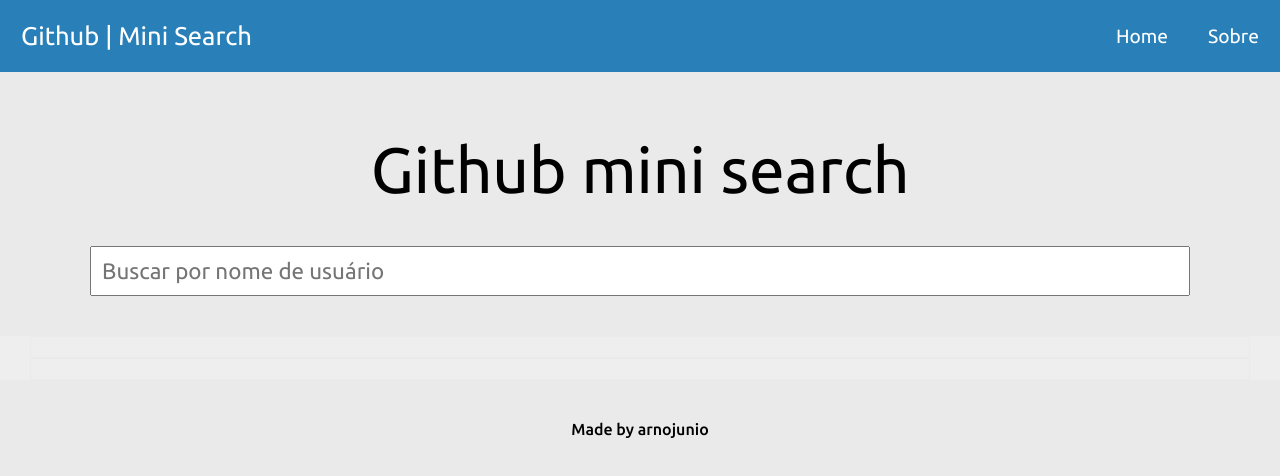
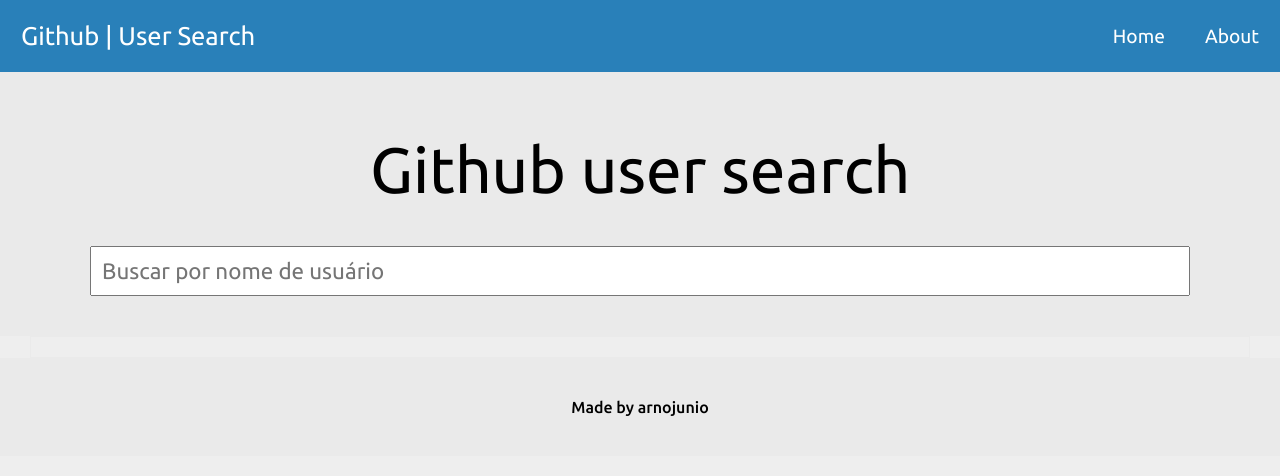
Before and after one commit to arnojunio/github-mini-search, a Vue app: page / in a window 1280 px wide. Shown: the top 476 px of the page. Built offline with nearby package versions, Linux system fonts and the light colour scheme.

Commit message:
novos arquivos

```diff
--- a/src/components/Header.vue
+++ b/src/components/Header.vue
@@ -1,11 +1,11 @@
 <template>
   <header class="main-header">
     <div class="main-header-content">
-      <h1><router-link to="/">Github | Mini Search</router-link></h1>
+      <h1><router-link to="/">Github | User Search</router-link></h1>
       <nav class="navbar">
         <ul class>
           <li><router-link to="/">Home</router-link></li>
-          <li><router-link to="/about">Sobre</router-link></li>
+          <li><router-link to="/about">About</router-link></li>
         </ul>
       </nav>
     </div>
--- a/src/components/Search.vue
+++ b/src/components/Search.vue
@@ -3,7 +3,7 @@
     <div class="main">
       <header class="main-content">
         <div class="box-search">
-          <h1>Github mini search</h1>
+          <h1>Github user search</h1>
 
           <input class="search" @change="getData" v-model="term" type="text" placeholder="Buscar por nome de usuário"
             required />
@@ -16,9 +16,9 @@
       <div class="img-search">
       </div>
     </div>
-    <div class="content">
+    <div class="content" v-show="found">
       <div class="result">
-        <div class="card" v-for="result in results" :key="result.name">
+        <div class="card fade-in" v-for="result in results" :key="result.name">
           <h4><b>{{ result.login }}</b></h4>
           <div class="img"><img :src="`${result.avatar_url}`" alt="avatar"></div>
           <div class="info"><a target="_blank" href="https://github.com/arnojunio">Profile</a><span>Score: 1</span>
@@ -35,14 +35,17 @@ export default {
   data() {
     return {
       term: "",
-      results: []
+      results: [],
+      found: false
     }
   },
   methods: {
     async getData() {
+      this.found = false;
       this.$axios.get(`https://api.github.com/search/users`, { params: { q: this.term, per_page: 20 } })
         .then((response) => {
           this.results = response.data.items;
+          this.found = true;
         })
         .catch(function (error) {
           console.error(error);
@@ -96,6 +99,7 @@ export default {
   border: 1px solid #eaeaea;
   padding: 10px 10px !important;
 }
+
 .result {
   max-width: calc(1300px - 40px);
   /* padding: 0 20px; */
@@ -104,12 +108,14 @@ export default {
   justify-content: space-between;
   flex-wrap: wrap;
 }
+
 .card {
-    box-shadow: 0 4px 8px 0 rgba(0,0,0,0.2);
+  box-shadow: 0 4px 8px 0 rgba(0, 0, 0, 0.2);
   transition: 0.3s;
   flex-basis: calc(25% - 10px);
   margin-bottom: 10px;
 }
+
 .card h4 {
   background-color: #2980b9;
   margin: 0;
@@ -120,10 +126,13 @@ export default {
   color: #fff;
   font-weight: 500;
 }
+
 .img {
   padding: 10px;
 }
-.result img, .result-flw img {
+
+.result img,
+.result-flw img {
   width: 100%;
   border-radius: 50%;
   -moz-border-radius: 50%;
@@ -132,4 +141,41 @@ export default {
   background-color: #2980b9;
   margin: 0 auto;
 }
+
+.fade-in {
+  -webkit-animation: fade-in 1.2s cubic-bezier(0.390, 0.575, 0.565, 1.000) both;
+  animation: fade-in 1.2s cubic-bezier(0.390, 0.575, 0.565, 1.000) both;
+}
+
+/* ----------------------------------------------
+ * Generated by Animista on 2022-6-5 20:15:20
+ * Licensed under FreeBSD License.
+ * See http://animista.net/license for more info.
+ * w: http://animista.net, t: @cssanimista
+ * ---------------------------------------------- */
+
+/**
+ * ----------------------------------------
+ * animation fade-in
+ * ----------------------------------------
+ */
+@-webkit-keyframes fade-in {
+  0% {
+    opacity: 0;
+  }
+
+  100% {
+    opacity: 1;
+  }
+}
+
+@keyframes fade-in {
+  0% {
+    opacity: 0;
+  }
+
+  100% {
+    opacity: 1;
+  }
+}
 </style>
```
Also changed, not shown: 14 other files (tests, documents, lock files or other folders). Lines whose indentation alone changed are shown as unchanged.
